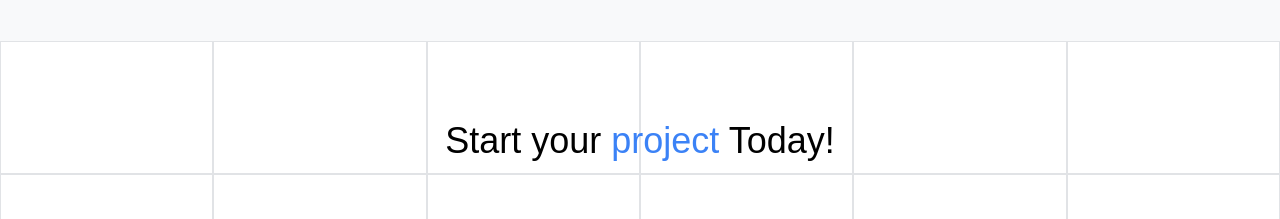
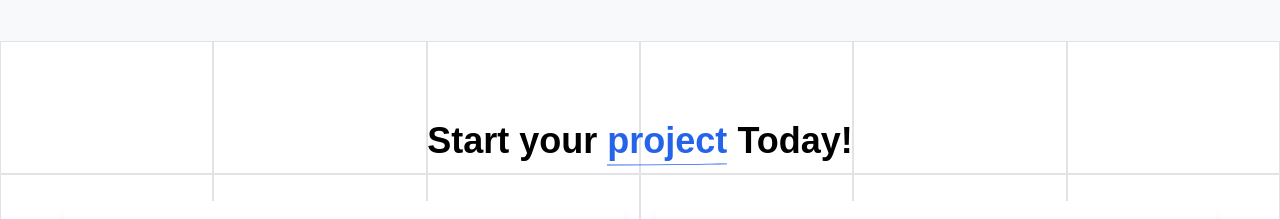
Before and after one commit to cykoravish/novanectar-reimagined, a Next.js app: page / in a window 1280 px wide. Shown: the part 7060-7279 px from the top of the page. Built offline with nearby package versions, Linux system fonts and the light colour scheme.

Commit message:
contact form ui improve

```diff
--- a/src/components/contact/contact.tsx
+++ b/src/components/contact/contact.tsx
@@ -83,17 +83,62 @@ const ContactForm = () => {
       </div>
 
       <div className="max-w-6xl mx-auto relative z-10 pt-16">
-        <motion.h1
-          initial={{ opacity: 0, y: -20 }}
-          animate={{ opacity: 1, y: 0 }}
-          className="text-4xl font-medium text-center mb-16"
+
+
+      <motion.h1
+      className="text-3xl md:text-4xl font-bold text-center mb-10"
+      initial={{ opacity: 0, y: 20 }}
+      animate={{ opacity: 1, y: 0 }}
+      transition={{ duration: 0.6, ease: "easeOut" }}
+    >
+      <motion.span
+        initial={{ opacity: 0 }}
+        animate={{ opacity: 1 }}
+        transition={{ delay: 0.3, duration: 0.6 }}
+      >
+        Start your{" "}
+      </motion.span>
+      <motion.span
+        className="relative inline-block"
+        whileHover={{ scale: 1.05 }}
+        transition={{ type: "spring", stiffness: 400, damping: 10 }}
+      >
+        <motion.span
+          className="text-blue-600"
+          initial={{ opacity: 0 }}
+          animate={{ opacity: 1 }}
+          transition={{ delay: 0.6, duration: 0.6 }}
         >
-          Start your{" "}
-          <span className="text-blue-500 inline-block hover:scale-105 transition-transform cursor-pointer">
-            project
-          </span>{" "}
-          Today!
-        </motion.h1>
+          project
+        </motion.span>
+        <motion.svg
+          viewBox="0 0 100 20"
+          className="absolute -bottom-2 left-0 w-full h-2"
+          preserveAspectRatio="none"
+          initial={{ pathLength: 0, opacity: 0 }}
+          animate={{ pathLength: 1, opacity: 1 }}
+          transition={{ delay: 0.9, duration: 0.8, ease: "easeInOut" }}
+        >
+          <motion.path
+            d="M0,10 Q50,10 85,8 T100,4"
+            stroke="currentColor"
+            strokeWidth="2"
+            fill="none"
+            className="text-blue-600"
+            initial={{ pathLength: 0 }}
+            animate={{ pathLength: 1 }}
+            transition={{ delay: 0.9, duration: 0.8, ease: "easeInOut" }}
+          />
+        </motion.svg>
+      </motion.span>
+      <motion.span
+        initial={{ opacity: 0 }}
+        animate={{ opacity: 1 }}
+        transition={{ delay: 1.2, duration: 0.6 }}
+      >
+        {" "}Today!
+      </motion.span>
+    </motion.h1>
 
         <div className="grid grid-cols-1 md:grid-cols-2 gap-8 items-start">
           {/* Contact Info */}
```
